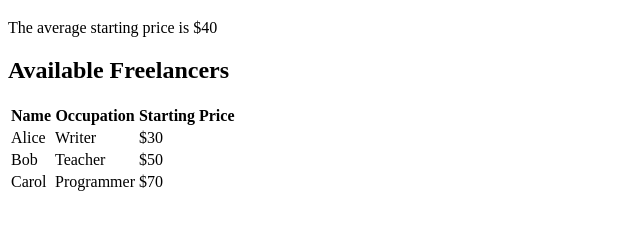
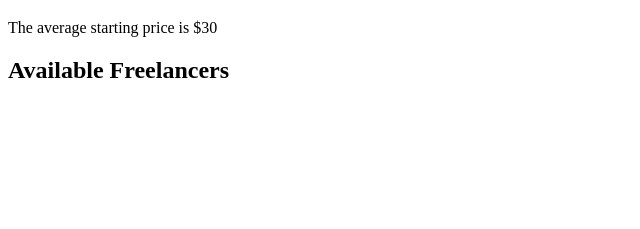
Before and after one commit to Turboski13/Freelancer-Forum, a plain HTML site: page index.html in a window 1280 px wide. Shown: the part 61-290 px from the top of the page, without its empty margins (0-640 px from the left). Drawn offline with Linux system fonts and the light colour scheme.

Commit message:
arrray built

```diff
--- a/index.html
+++ b/index.html
@@ -7,7 +7,7 @@
     <link rel="stylesheet" href="index.css" />
   </head>
   <body>
-    <h1>Freelancer Forum</h1>
+ <!--    <h1>Freelancer Forum</h1>
     <p>The average starting price is $40</p>
 <H2>Available Freelancers</H2>
     <table>
@@ -31,7 +31,7 @@
             <td>Programmer</td>
             <td>$70</td>
         </tr>
-      </table>
+      </table> -->
        <script src="index.js"></script>
   </body>
 </html>
--- a/index.js
+++ b/index.js
@@ -1,7 +1,47 @@
-const addShapeIntervalId = setInterval(addShape, 1000);
-function addShape() {
-  if (shapes.length >= maxShapes) {
-    clearInterval(addShapeIntervalId);
-  }
-}
-render(); /
+const h1Elm = document.createElement('h1')
+h1Elm.setAttribute('id', 'h1')
+h1Elm.innerText = "Freelancer Forum";
+console.log(h1Elm)
+document.querySelector('body').append(h1Elm)
+
+const pElm = document.createElement('p')
+pElm.setAttribute('id', 'p')
+pElm.innerText = "The average starting price is $30";
+console.log(pElm)
+document.querySelector('body').append(pElm)
+
+const h2Elm = document.createElement('h2')
+h2Elm.setAttribute('id', 'h2')
+h2Elm.innerText = "Available Freelancers";
+console.log(h2Elm)
+document.querySelector('body').append(h2Elm)
+
+const tableElm = document.createElement('table')
+tableElm.setAttribute('id', 'table')
+console.log(tableElm)
+document.querySelector('body').append(tableElm)
+
+const trElm = document.createElement('tr')
+trElm.setAttribute('id', 'tr')
+console.log(trElm)
+document.querySelector('table').append(trElm)
+
+
+//insert cell adds a td into a table row
+const freelancers = [
+    { name: "Alice", price: 30, occupation: "Writer" },
+    { name: "Bob", price: 50, occupation: "Teacher" },
+    { name: "Carol", price: 70, occupation: "Programmer" },
+    { name: "Steven", price: 50, occupation: "Student" },
+    { name: "Thomas", price: 70, occupation: "Mentor" },
+    { name: "Jessica", price: 30, occupation: "Student" },
+  ];
+
+
+  var table = document.getElementById("tblFreelance");
+  var tr = document.createElement("tr");
+  var td = document.createElement("td");
+  //set attributes via setAttribute()
+  //add subtable via createElement and appendCHild
+  tr.appendChild(td);
+  table.appendChild(tr);
```
